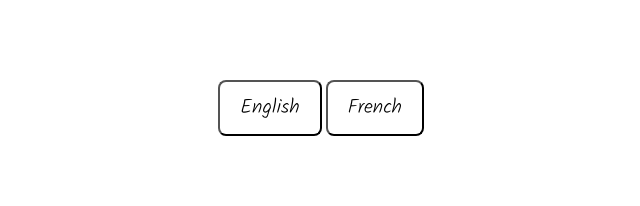
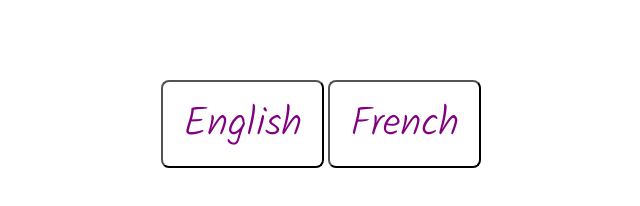
Before and after one commit to Lain-A/github.io, a plain HTML site: page index.html in a window 1280 px wide. Shown: the whole page, without its empty margins (327-967 px from the left). Drawn offline with Linux system fonts and the light colour scheme.

Commit message:
Update style.css

```diff
--- a/style.css
+++ b/style.css
@@ -9,17 +9,18 @@
 
       .results {
         font-family: 'Kalam';
-        font-size: 20px;
+        font-size: 25px;
         color: #4357df;
       }
 
       .button {
         background-color: white;
         font-family: 'Kalam';
-        font-color:green;
-        font-size: 20px;
+        color:purple;
+        font-size: 40px;
         padding: 10px 20px;
         text-align: center;
         border-radius: 8px;
+        border-color: black;
         cursor: pointer;
       }
```
